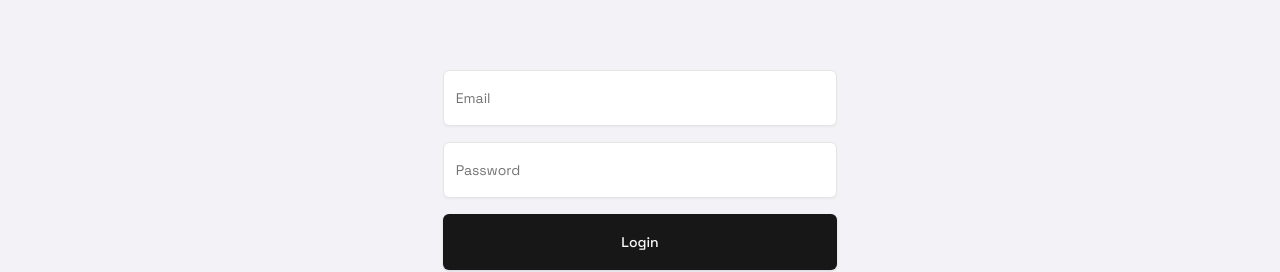
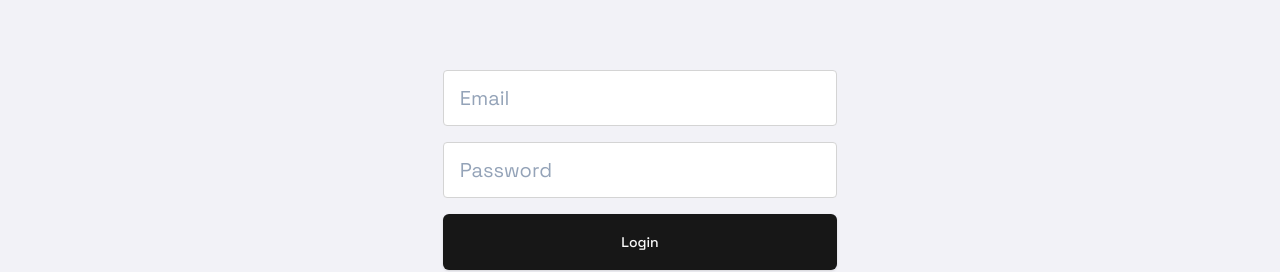
Before and after one commit to lassorfeasley/swiper.fit, a React (Vite) app: page /login in a window 1280 px wide. Shown: the part 210-482 px from the top of the page. Built offline with nearby package versions, Linux system fonts and the light colour scheme; a web font is replaced by a local one.

Commit message:
Refactor TextField and NumericInput components to remove FormContext usage, simplifying their implementation. Update ExerciseSetConfiguration and account pages to utilize the refactored TextField, enhancing consistency across forms.

```diff
--- a/src/components/common/forms/NumericInput.jsx
+++ b/src/components/common/forms/NumericInput.jsx
@@ -1,7 +1,5 @@
-import React, { useState, useEffect, useContext } from "react";
+import React, { useState, useEffect } from "react";
 import PropTypes from "prop-types";
-// Add FormContext for form detection
-import { FormContext } from "./TextField";
 
 const NumericInput = ({
   label,
@@ -16,7 +14,7 @@ const NumericInput = ({
   readOnly = false,
   textAlign = 'center',
 }) => {
-  const isInForm = useContext(FormContext) || false;
+  const isInForm = false;
   const [internalDisplayValue, setInternalDisplayValue] = useState(value?.toString() ?? min.toString());
 
   useEffect(() => {
--- a/src/components/common/forms/TextField.jsx
+++ b/src/components/common/forms/TextField.jsx
@@ -1,20 +1,8 @@
 // @https://www.figma.com/design/Fg0Jeq5kdncLRU9GnkZx7S/FitAI?node-id=75-1692&t=qLasGdJck7GcZoku-4
 
-import React, { useState, useRef, useEffect, createContext, useContext } from "react";
+import React, { useState } from "react";
 import PropTypes from "prop-types";
-import { Input } from "../../../src/components/ui/input";
-import { Label } from "../../../src/components/ui/label";
 import { cn } from "@/lib/utils";
-
-const FormContext = createContext(false);
-
-export { FormContext };
-
-export const FormProvider = ({ children }) => (
-  <FormContext.Provider value={true}>
-    {children}
-  </FormContext.Provider>
-);
 
 const TextField = ({
   label,
@@ -22,92 +10,86 @@ const TextField = ({
   onChange,
   placeholder = "",
   className = "",
-  error,
+  error = false,
   id,
-  inputRef: externalInputRef,
+  icon,
+  disabled = false,
+  type = "text",
   ...props
 }) => {
   const [isFocused, setIsFocused] = useState(false);
-  const [isFloating, setIsFloating] = useState(false);
-  const internalInputRef = useRef(null);
-  const inputRef = externalInputRef || internalInputRef;
-  const isInForm = useContext(FormContext);
+  const [isHovered, setIsHovered] = useState(false);
 
-  useEffect(() => {
-    setIsFloating(isFocused || value.length > 0);
-  }, [isFocused, value]);
+  // Determine outline color
+  let outlineColor = "outline-neutral-300 border border-neutral-300";
+  if (error) outlineColor = "outline-red-400 border border-red-400";
+  else if (isFocused) outlineColor = "outline-slate-600 border border-slate-600";
+  else if (isHovered) outlineColor = "outline-slate-600 border border-slate-600";
+  else if (disabled) outlineColor = "outline-neutral-300 border border-neutral-300";
 
-  const handleFocus = (e) => {
-    setIsFocused(true);
-    props.onFocus?.(e);
-  };
+  // Determine text color
+  let textColor = "text-slate-500";
+  if (isFocused) textColor = "text-black";
+  if (disabled) textColor = "text-neutral-300";
 
-  const handleBlur = (e) => {
-    setIsFocused(false);
-    props.onBlur?.(e);
-  };
+  // Font class
+  const fontClass = "font-['Space_Grotesk']";
+
+  // Use label as placeholder if placeholder is not provided
+  const effectivePlaceholder = placeholder || label || "";
 
   return (
+    <div className={cn("w-full flex flex-col items-start gap-2", className)}>
       <div
         className={cn(
-        "relative w-full",
-        !isInForm && "rounded-md",
-        className
+          "self-stretch h-14 p-4 bg-white rounded-sm outline outline-1 outline-offset-[-1px] inline-flex justify-start items-center gap-1 overflow-hidden w-full",
+          outlineColor
         )}
-      onClick={() => {
-        if (!isFocused && inputRef.current) {
-          inputRef.current.focus();
-        }
-      }}
+        onMouseEnter={() => setIsHovered(true)}
+        onMouseLeave={() => setIsHovered(false)}
+        style={{ cursor: disabled ? 'not-allowed' : 'text' }}
+        data-layer="TextInput"
       >
-      <Label
-        htmlFor={id}
-        className={cn(
-          "absolute left-3 transition-all duration-200 pointer-events-none",
-          isFloating
-            ? "text-xs -top-2.5 bg-background px-1 text-muted-foreground"
-            : "text-base top-1/2 -translate-y-1/2 text-muted-foreground"
-        )}
-      >
-        {label}
-      </Label>
-      <Input
-        type="text"
+        <input
           id={id}
-        ref={inputRef}
+          type={type}
           value={value}
           onChange={onChange}
-        onFocus={handleFocus}
-        onBlur={handleBlur}
-        placeholder={isFloating ? placeholder : ""}
+          placeholder={effectivePlaceholder}
+          disabled={disabled}
+          onFocus={() => setIsFocused(true)}
+          onBlur={() => setIsFocused(false)}
           className={cn(
-          "w-full h-14 px-3",
-          !isInForm && "border-input",
-          error && "border-destructive focus-visible:ring-destructive",
-          isFloating && "pt-4"
+            "flex-1 bg-transparent border-none outline-none text-xl leading-loose",
+            fontClass,
+            textColor,
+            disabled && "text-neutral-300",
+            "placeholder:text-slate-400"
           )}
           autoComplete="off"
           {...props}
         />
+        {icon && (
+          <div className="ml-2 flex items-center" data-layer="icon">
+            {icon}
+          </div>
+        )}
+      </div>
     </div>
   );
 };
 
 TextField.propTypes = {
-  label: PropTypes.string.isRequired,
+  label: PropTypes.string,
   value: PropTypes.string.isRequired,
   onChange: PropTypes.func.isRequired,
   placeholder: PropTypes.string,
   className: PropTypes.string,
   error: PropTypes.bool,
   id: PropTypes.string,
-  inputRef: PropTypes.any,
-  onFocus: PropTypes.func,
-  onBlur: PropTypes.func,
-};
-
-FormProvider.propTypes = {
-  children: PropTypes.node.isRequired,
+  icon: PropTypes.node,
+  disabled: PropTypes.bool,
+  type: PropTypes.string,
 };
 
 export default TextField;
--- a/src/components/common/forms/compound-fields/ExerciseSetConfiguration.jsx
+++ b/src/components/common/forms/compound-fields/ExerciseSetConfiguration.jsx
@@ -1,7 +1,7 @@
 import React, { useRef, useEffect, useState } from "react";
 import PropTypes from "prop-types";
 import SlideUpForm from "../SlideUpForm";
-import TextField, { FormProvider } from "../TextField";
+import TextField from "../TextField";
 import NumericInput from "../NumericInput";
 import SetDropdown from "./SetDropdown";
 import FormGroupWrapper from "../FormWrappers/FormGroupWrapper";
@@ -116,7 +116,6 @@ const ExerciseSetConfiguration = ({
       {...props}
     >
       <div className="w-full flex flex-col gap-0">
-        <FormProvider>
         <FormGroupWrapper>
           <TextField
             label="Exercise name"
@@ -134,7 +133,6 @@ const ExerciseSetConfiguration = ({
             className="w-full"
           />
         </FormGroupWrapper>
-        </FormProvider>
         {sets > 0 &&
           Array.from({ length: sets }, (_, i) => (
             <SetDropdown
--- a/src/pages/CreateAccount.jsx
+++ b/src/pages/CreateAccount.jsx
@@ -1,6 +1,6 @@
 import { useState } from "react";
 import { supabase } from "../supabaseClient";
-import { Input } from "../components/ui/input";
+import TextField from "../components/common/forms/TextField";
 import { Button } from "../components/ui/button";
 import { useMutation } from "@tanstack/react-query";
 import AppHeader from "../components/layout/AppHeader";
@@ -39,24 +39,22 @@ export default function CreateAccount() {
       />
       <div className="absolute top-0 left-0 w-full h-full z-0 flex flex-col justify-center items-center">
         <div className="flex flex-col gap-4 w-full px-4 lg:w-1/3">
-          <Input
+          <TextField
             label="Email"
+            placeholder="Email"
             type="email"
             value={email}
             onChange={(e) => setEmail(e.target.value)}
             id="create-account-email"
-            className="bg-white h-[56px]"
-            placeholder="Email"
             disabled={signupMutation.isPending}
           />
-          <Input
+          <TextField
             label="Password"
+            placeholder="Password"
             type="password"
             value={password}
             onChange={(e) => setPassword(e.target.value)}
             id="create-account-password"
-            className="bg-white h-[56px]"
-            placeholder="Password"
             disabled={signupMutation.isPending}
           />
           <Button
--- a/src/pages/DemoPages/FormFieldDemo.jsx
+++ b/src/pages/DemoPages/FormFieldDemo.jsx
@@ -6,7 +6,7 @@ import MainContainer from '../../components/common/MainContainer';
 import { useNavBarVisibility } from '../../NavBarVisibilityContext';
 import ExerciseSetForm from '../../components/common/forms/compound-fields/ExerciseSetForm';
 import NumericInput from '../../components/common/forms/NumericInput';
-import TextField, { FormProvider } from '../../components/common/forms/TextField';
+import TextField from '../../components/common/forms/TextField';
 import Dropdown from '../../components/common/forms/Dropdown';
 import SearchField from '../../components/common/forms/SearchField';
 import WeightCompoundField from '../../components/common/forms/compound-fields/WeightCompoundField';
--- a/src/pages/Login.jsx
+++ b/src/pages/Login.jsx
@@ -1,7 +1,7 @@
 import { useState } from "react";
 import { supabase } from "../supabaseClient";
 import { useNavigate } from "react-router-dom";
-import { Input } from "components/ui/input";
+import TextField from "../components/common/forms/TextField";
 import { Button } from "components/ui/button";
 import { useMutation } from "@tanstack/react-query";
 import AppHeader from "../components/layout/AppHeader";
@@ -47,23 +47,25 @@ export default function Login() {
       />
       <div className="absolute top-0 left-0 w-full h-full z-0 flex flex-col justify-center items-center">
         <div className="flex flex-col gap-4 w-full px-4 lg:w-1/3">
-          <Input
-            className="bg-white h-[56px]"
+          <TextField
+            label="Email"
             placeholder="Email"
             type="email"
             autoComplete="email"
             value={email}
             onChange={(e) => setEmail(e.target.value)}
             disabled={loginMutation.isPending}
+            id="login-email"
           />
-          <Input
-            className="bg-white h-[56px]"
+          <TextField
+            label="Password"
             placeholder="Password"
             type="password"
             autoComplete="current-password"
             value={password}
             onChange={(e) => setPassword(e.target.value)}
             disabled={loginMutation.isPending}
+            id="login-password"
           />
           <Button
             type="submit"
```
Lines whose indentation alone changed are shown as unchanged.
